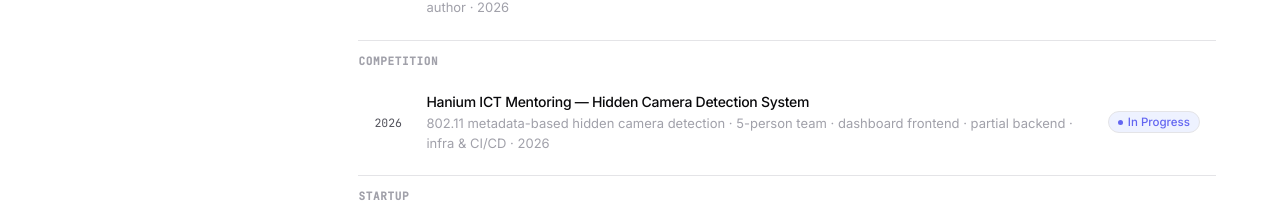
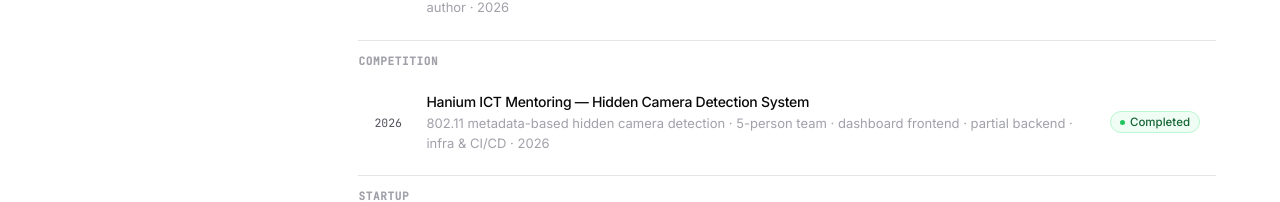
Before and after one commit to Im-HyeonBin/hyeonbin-portfolio, a plain HTML site: page index.html in a window 1280 px wide. Shown: the part 1652-1854 px from the top of the page. Drawn offline with Linux system fonts and the light colour scheme.

Commit message:
Hanium project marked Completed
Co-Authored-By: Claude Sonnet 5.5 <noreply@anthropic.com>

```diff
--- a/index.html
+++ b/index.html
@@ -1111,7 +1111,7 @@ footer {
             <p class="card-desc" data-i18n="proj.hanium.desc">802.11 메타데이터 기반 몰래카메라 탐지 · 5인 팀 · 관제 대시보드 프론트엔드 · 백엔드 일부 · 인프라 · 배포 자동화 · 2026</p>
           </div>
           <div class="card-right">
-            <span class="pill pill-indigo" data-i18n="proj.hanium.pill">In Progress</span>
+            <span class="pill pill-green" data-i18n="proj.hanium.pill">Completed</span>
           </div>
         </div>
       </div>
@@ -1339,7 +1339,7 @@ footer {
       'proj.group.startup': 'Startup',
       'proj.hanium.name': '한이음 ICT멘토링 — 몰래카메라 탐지 시스템',
       'proj.hanium.desc': '802.11 메타데이터 기반 몰래카메라 탐지 · 5인 팀 · 관제 대시보드 프론트엔드 · 백엔드 일부 · 인프라 · 배포 자동화 · 2026',
-      'proj.hanium.pill': 'In Progress',
+      'proj.hanium.pill': 'Completed',
       'proj.nuclear.name': '원자력시설 사이버보안 가시성(Visibility) 확보 규제 방안 연구',
       'proj.nuclear.desc': '원자력안전위원회 규제 프레임워크 · CDA 보안 가시성 · RG 5.71 / 5.96 · RS-015 · 1단계 1차년도 참여 · N-STAR 공저 · 2026',
       'proj.nuclear.pill': 'Contributed',
@@ -1392,7 +1392,7 @@ footer {
       'proj.group.startup': 'Startup',
       'proj.hanium.name': 'Hanium ICT Mentoring — Hidden Camera Detection System',
       'proj.hanium.desc': '802.11 metadata-based hidden camera detection · 5-person team · dashboard frontend · partial backend · infra &amp; CI/CD · 2026',
-      'proj.hanium.pill': 'In Progress',
+      'proj.hanium.pill': 'Completed',
       'proj.nuclear.name': 'Cybersecurity Visibility Regulatory Framework for Nuclear Facilities',
       'proj.nuclear.desc': 'NSSC regulatory framework · CDA security visibility · RG 5.71 / 5.96 · RS-015 · Phase 1 Year 1 · N-STAR co-author · 2026',
       'proj.nuclear.pill': 'Contributed',
```
